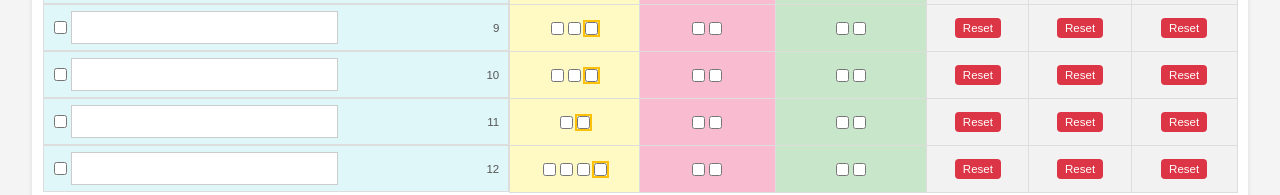
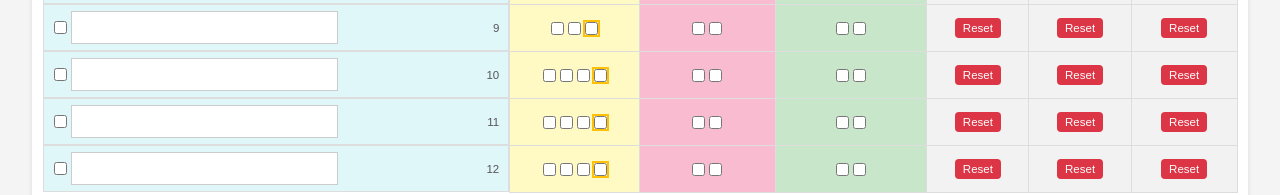
Before and after one commit to gomboalvapore/Events, a plain HTML site: page SeasonRem1/index.html in a window 1280 px wide. Shown: the part 497-692 px from the top of the page. Drawn offline with Linux system fonts and the light colour scheme.

Commit message:
Add files via upload

```diff
--- a/SeasonRem1/index.html
+++ b/SeasonRem1/index.html
@@ -270,7 +270,8 @@
                     <td>
                         <input type="checkbox" id="dailyTask1_row10">
                         <input type="checkbox" id="dailyTask2_row10">
-                        <input type="checkbox" id="dailyTask3_row10" class="colored-checkbox">
+						<input type="checkbox" id="dailyTask3_row10">
+                        <input type="checkbox" id="dailyTask4_row10" class="colored-checkbox">
                     </td>
                     <td>
                         <input type="checkbox" id="3dayTask1_row10">
@@ -294,7 +295,9 @@
                     </td>
                     <td>
                         <input type="checkbox" id="dailyTask1_row11">
-                        <input type="checkbox" id="dailyTask2_row11" class="colored-checkbox">
+						<input type="checkbox" id="dailyTask2_row11">
+						<input type="checkbox" id="dailyTask3_row11">
+                        <input type="checkbox" id="dailyTask4_row11" class="colored-checkbox">
                     </td>
                     <td>
                         <input type="checkbox" id="3dayTask1_row11">
```
